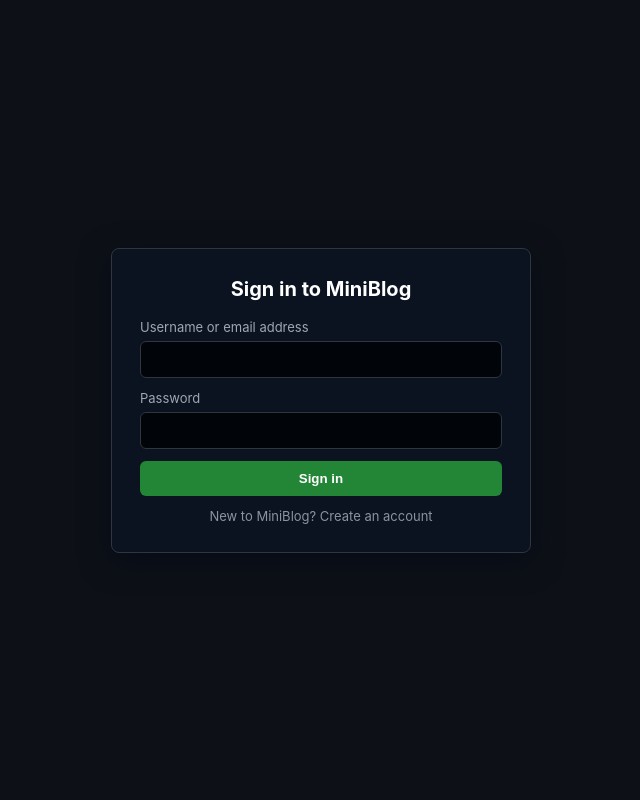
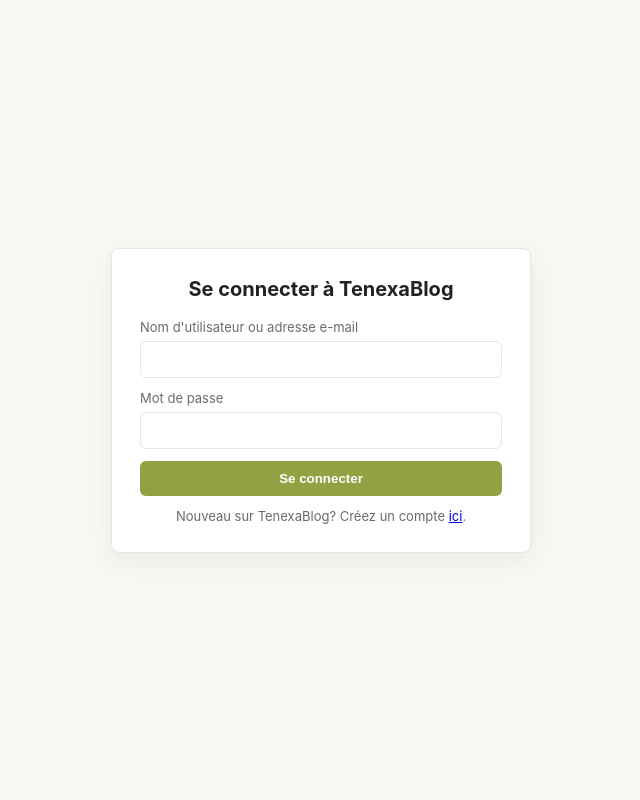
Before and after one commit to LiOlivier/mini_blog, a Django app: page /login/ in a window 1280 px wide. Shown: the whole page, without its empty margins (319-959 px from the left). Run offline with Django 5.2, Linux system fonts and the light colour scheme.

Commit message:
Css login + adding register template

```diff
--- a/blog/static/blog/style.css
+++ b/blog/static/blog/style.css
@@ -1,9 +1,10 @@
 :root {
   --bg: #ffffff;
-  --muted: #f5f5f5;
-  --line: #e6e6e6;
+  --accent: #90a242;
+  --muted: #f6f8f2;
+  --line: #e6e6df;
   --ink: #222222;
-  --muted-text: #777777;
+  --muted-text: #6b6b6b;
 }
 
 * {
@@ -67,17 +68,17 @@
   display: block;
   margin: 0 auto 18px;
   padding: 10px 16px;
-  background: var(--muted);
-  color: var(--ink);
+  background: var(--accent);
+  color: #ffffff;
   text-decoration: none;
   border-radius: 22px;
-  border: 1px solid var(--line);
+  border: 1px solid rgba(144,162,66,0.9);
   width: fit-content;
   font-weight: 600;
 }
 
 .add_a:hover {
-  background: #eeeeee;
+  background: #7f922e;
 }
 
 .back-link {
@@ -187,7 +188,7 @@
 
 .site-nav a:hover,
 .site-nav a:focus {
-  background: var(--muted);
+  background: rgba(144,162,66,0.08);
 }
 
 .login-page {
@@ -195,31 +196,31 @@
   display: flex;
   align-items: center;
   justify-content: center;
-  background: #0d1117;
+  background: var(--muted);
 }
 
 .login-card {
   width: 420px;
   max-width: calc(100% - 32px);
-  background: #0b1220;
-  color: #c9d1d9;
-  border: 1px solid #30363d;
+  background: #ffffff;
+  color: var(--ink);
+  border: 1px solid var(--line);
   border-radius: 8px;
   padding: 28px;
-  box-shadow: 0 8px 30px rgba(2,6,23,0.6);
+  box-shadow: 0 8px 24px rgba(30, 40, 24, 0.06);
 }
 
 .login-card h1 {
   margin: 0 0 18px 0;
   font-size: 20px;
-  color: #ffffff;
+  color: var(--ink);
   text-align: center;
 }
 
 .login-card label {
   display: block;
   margin-bottom: 6px;
-  color: #9da8b2;
+  color: var(--muted-text);
   font-size: 13px;
 }
 
@@ -228,9 +229,9 @@
   width: 100%;
   padding: 10px 12px;
   border-radius: 6px;
-  border: 1px solid #30363d;
-  background: #010409;
-  color: #c9d1d9;
+  border: 1px solid var(--line);
+  background: #ffffff;
+  color: var(--ink);
   margin-bottom: 12px;
 }
 
@@ -239,15 +240,19 @@
   padding: 10px 12px;
   border-radius: 6px;
   border: none;
-  background: #238636;
-  color: white;
+  background: var(--accent);
+  color: #ffffff;
   font-weight: 600;
   cursor: pointer;
+}
+
+.login-card button:hover {
+  background: #7f922e;
 }
 
 .login-card .secondary {
   margin-top: 12px;
   text-align: center;
-  color: #8b949e;
+  color: var(--muted-text);
   font-size: 13px;
 }
--- a/blog/templates/blog/login.html
+++ b/blog/templates/blog/login.html
@@ -9,18 +9,18 @@
 </head>
 <body class="login-page">
     <div class="login-card">
-        <h1>Sign in to MiniBlog</h1>
+        <h1>Se connecter à TenexaBlog</h1>
         <form method="post">
             {% csrf_token %}
-            <label for="username">Username or email address</label>
+            <label for="username">Nom d'utilisateur ou adresse e-mail</label>
             <input type="text" id="username" name="username" required>
 
-            <label for="password">Password</label>
+            <label for="password">Mot de passe</label>
             <input type="password" id="password" name="password" required>
 
-            <button type="submit">Sign in</button>
+            <button type="submit">Se connecter</button>
         </form>
-        <div class="secondary">New to MiniBlog? Create an account</div>
+        <div class="secondary">Nouveau sur TenexaBlog? Créez un compte <a href="{% url 'blog:register' %}">ici</a>.</div>
     </div>
 </body>
 </html>
--- a/blog/urls.py
+++ b/blog/urls.py
@@ -8,4 +8,5 @@
     path('post/<int:post_id>/', views.post_detail, name='post_detail'),
     path('create/', views.create_form, name='create_form'),
     path('login/', views.login_view, name='login'),
+    path('register/', views.register_view, name='register'),
 ]
--- a/blog/views.py
+++ b/blog/views.py
@@ -26,3 +26,6 @@
 
 def login_view(request):
     return render(request, 'blog/login.html')
+
+def register_view(request):
+    return render(request, 'blog/register.html')
```
Also changed, not shown: blog/templates/blog/register.html (added, +20 -0 lines).
